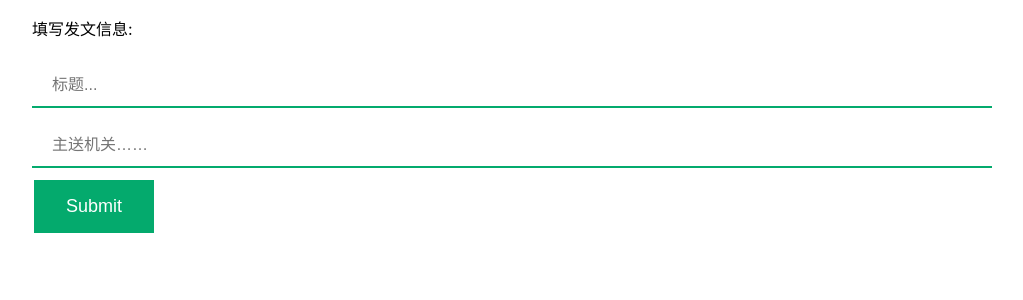
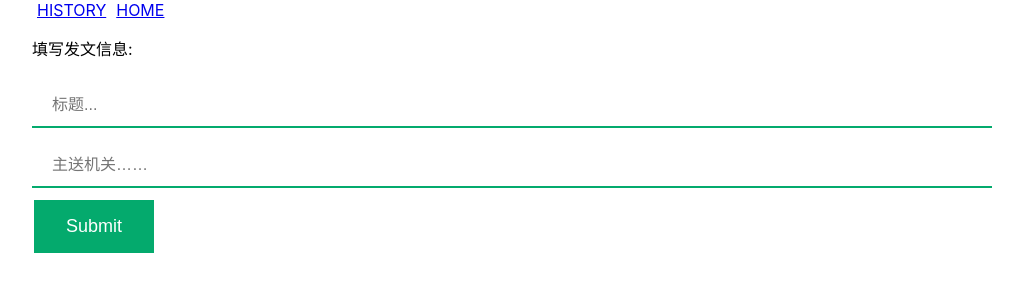
Before and after one commit to AEliu/approvalsheet, a React (Create React App) app: page / in a window 1280 px wide. Shown: the top 300 px of the page, without its empty margins (128-1151 px from the left). Built offline with nearby package versions, Linux system fonts and the light colour scheme.

Commit message:
update react router

```diff
--- a/package.json
+++ b/package.json
@@ -9,6 +9,7 @@
     "@testing-library/user-event": "^13.5.0",
     "react": "^18.2.0",
     "react-dom": "^18.2.0",
+    "react-router-dom": "^6.4.2",
     "react-scripts": "5.0.1",
     "web-vitals": "^2.1.4"
   },
--- a/src/App.js
+++ b/src/App.js
@@ -1,5 +1,6 @@
 import "./App.css";
 import React, { useState, useEffect } from "react";
+import { BrowserRouter as Router, Routes, Route, Link } from "react-router-dom";
 
 const Approvalform = ({
   heading,
@@ -10,7 +11,6 @@ const Approvalform = ({
 }) => {
   const handleSubmit = (event) => {
     event.preventDefault();
-    console.log("%cApp.js line:10 title", "color: #007acc;", heading);
 
     const approvalObject = {
       id: timestamp(),
@@ -21,9 +21,9 @@ const Approvalform = ({
     localStorage.setItem("approval", JSON.stringify(newApprovals));
     setApprovals(newApprovals);
     setNewApproval({
-      id: '',
-      heading: '',
-      receiver: '',
+      id: "",
+      heading: "",
+      receiver: "",
     });
   };
 
@@ -62,12 +62,35 @@ const Approvalform = ({
   );
 };
 
+const Approval = ({ approval }) => {
+  let t = new Date(approval.id);
+  let date = t.toLocaleDateString();
+  return (
+    <li>
+      {date}-{approval.heading}
+    </li>
+  );
+};
+
+const Sheets = ({ sheets }) => (
+  <div>
+    <h2>Notes</h2>
+    <ul>
+      {sheets.map((sheet) => (
+        <li key={sheet.id}>
+          <Link to={`/sheets/${sheet.id}`}>{sheet.heading}</Link>
+        </li>
+      ))}
+    </ul>
+  </div>
+);
+
 const App = () => {
   const [approvals, setApprovals] = useState([]);
   const [newApproval, setNewApproval] = useState({
-    id: '',
-    heading: '',
-    receiver: '',
+    id: "",
+    heading: "",
+    receiver: "",
   });
 
   useEffect(() => {
@@ -75,8 +98,24 @@ const App = () => {
     if (allApprovals) setApprovals(allApprovals);
   }, []);
 
+  const padding = {
+    padding: 5,
+  };
+
   return (
     <>
+      <Router>
+        <Link to="/sheets" style={padding}>
+          HISTORY
+        </Link>
+        <Link to="/" style={padding}>
+          HOME
+        </Link>
+        <Routes>
+          <Route path="/sheets" element={<Sheets sheets={approvals} />} />
+          <Route
+            path="/"
+            element={
               <Approvalform
                 heading={newApproval.heading}
                 receiver={newApproval.receiver}
@@ -84,6 +123,21 @@ const App = () => {
                 approvals={approvals}
                 setApprovals={setApprovals}
               />
+            }
+          />
+        </Routes>
+      </Router>
+
+      <br />
+
+      {/* <ul>
+        {approvals
+          .slice(-10)
+          .reverse()
+          .map((approval) => (
+            <Approval key={approval.id.toString()} approval={approval} />
+          ))}
+      </ul> */}
     </>
   );
 };
```
Also changed, not shown: 1 other file (tests, documents, lock files or other folders). Lines whose indentation alone changed are shown as unchanged.
